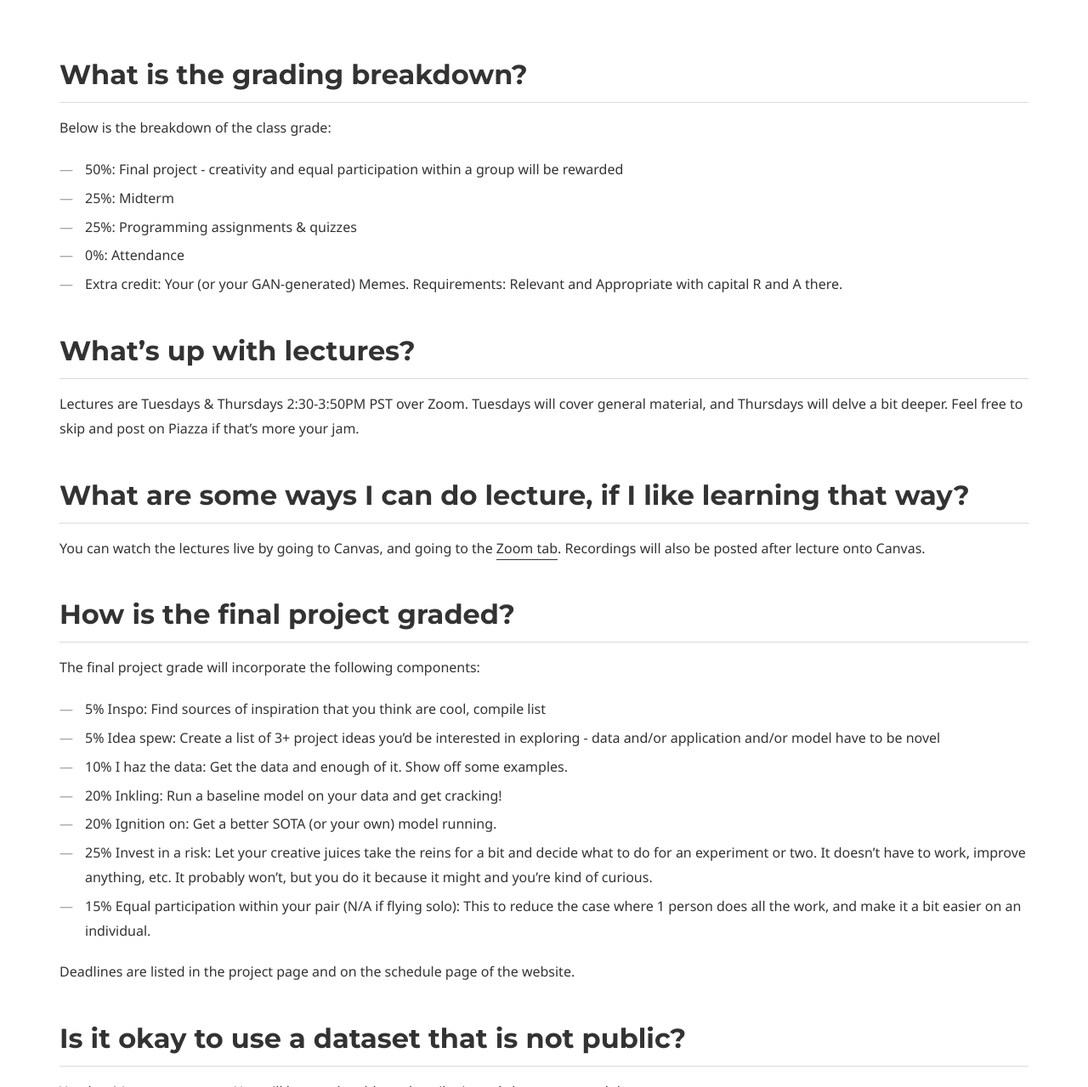
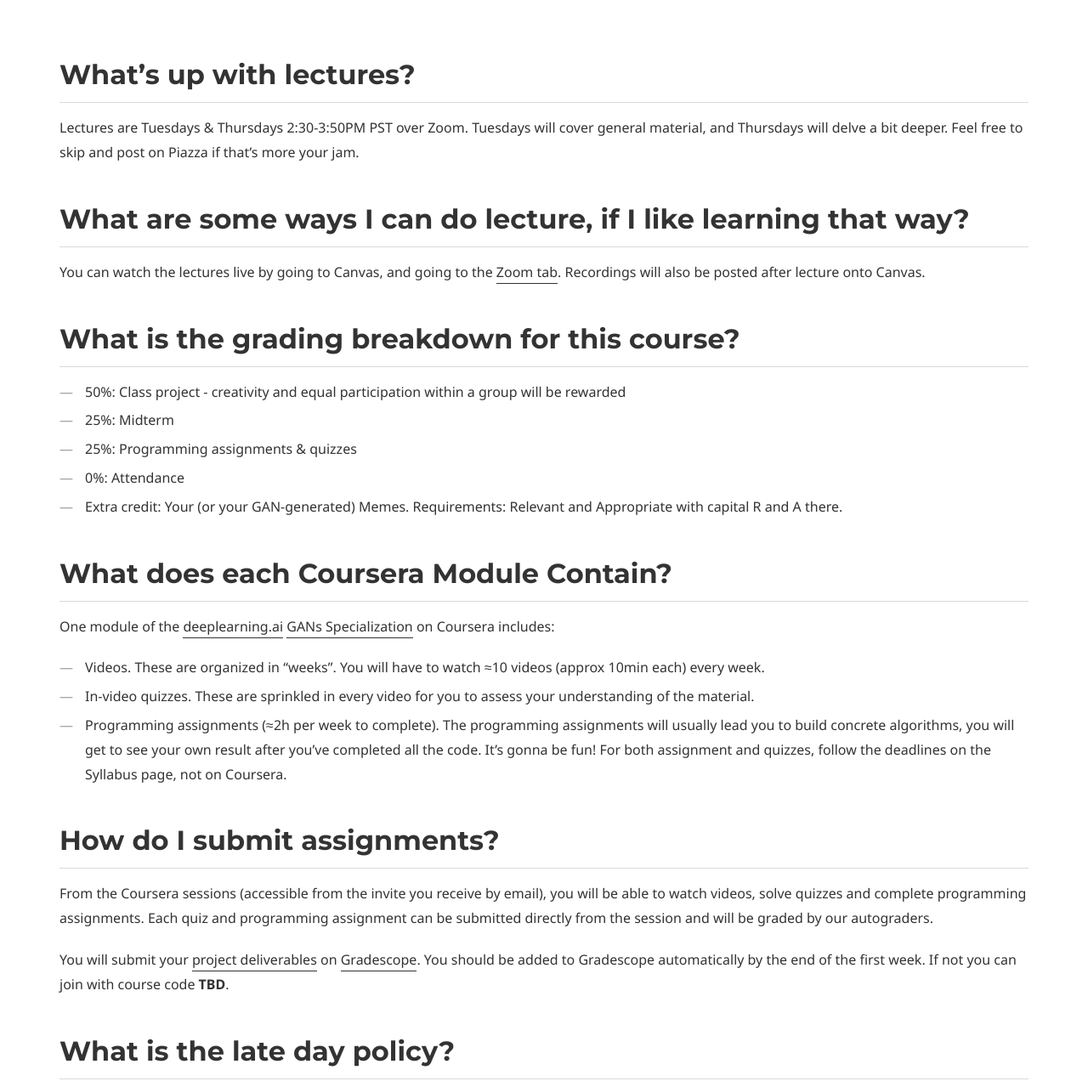
Before and after one commit to sharonzhou/CS236G, a Jekyll site: the page built from faq.md, in a window 1280 px wide and 1400 px high, scrolled down 1018 px, cut to the strip 121-1400 px from the top of the window. Shown: the whole strip at 85% size. Built offline with Jekyll 4.4.1, drawn with Linux system fonts in a browser that asks for light colours; some of the changed text lies outside the part shown.

Commit message:
Update faq.md

```diff
--- a/faq.md
+++ b/faq.md
@@ -14,31 +14,34 @@ micro_nav: false
 
 ---
 
-## What is the grading breakdown?
-Below is the breakdown of the class grade:
- * 50%: Final project - creativity and equal participation within a group will be rewarded
- * 25%: Midterm
- * 25%: Programming assignments & quizzes
- * 0%: Attendance
- * Extra credit: Your (or your GAN-generated) Memes. Requirements: Relevant and Appropriate with capital R and A there.
-
 ## What's up with lectures?
 Lectures are Tuesdays & Thursdays 2:30-3:50PM PST over Zoom. Tuesdays will cover general material, and Thursdays will delve a bit deeper. Feel free to skip and post on Piazza if that's more your jam.
 
 ## What are some ways I can do lecture, if I like learning that way?
 You can watch the lectures live by going to Canvas, and going to the <a href="https://canvas.stanford.edu/courses/117317/external_tools/5384">Zoom tab</a>. Recordings will also be posted after lecture onto Canvas.
 
-## How is the final project graded?
-The final project grade will incorporate the following components:
- * 5% Inspo: Find sources of inspiration that you think are cool, compile list
- * 5% Idea spew: Create a list of 3+ project ideas you'd be interested in exploring - data and/or application and/or model have to be novel
- * 10% I haz the data: Get the data and enough of it. Show off some examples.
- * 20% Inkling: Run a baseline model on your data and get cracking!
- * 20% Ignition on: Get a better SOTA (or your own) model running.
- * 25% Invest in a risk: Let your creative juices take the reins for a bit and decide what to do for an experiment or two. It doesn't have to work, improve anything, etc. It probably won't, but you do it because it might and you're kind of curious.
- * 15% Equal participation within your pair (N/A if flying solo): This to reduce the case where 1 person does all the work, and make it a bit easier on an individual.
+## What is the grading breakdown for this course?
 
-Deadlines are listed in the project page and on the schedule page of the website.
+* 50%: Class project - creativity and equal participation within a group will be rewarded
+* 25%: Midterm
+* 25%: Programming assignments & quizzes
+* 0%: Attendance
+* Extra credit: Your (or your GAN-generated) Memes. Requirements: Relevant and Appropriate with capital R and A there.
+
+## What does each Coursera Module Contain?
+One module of the [deeplearning.ai](https://www.deeplearning.ai/) [GANs Specialization](https://www.deeplearning.ai/generative-adversarial-networks-specialization/) on Coursera includes:
+
+ * Videos. These are organized in "weeks". You will have to watch ≈10 videos (approx 10min each) every week.
+ * In-video quizzes. These are sprinkled in every video for you to assess your understanding of the material.
+ * Programming assignments (≈2h per week to complete). The programming assignments will usually lead you to build concrete algorithms, you will get to see your own result after you've completed all the code. It's gonna be fun! For both assignment and quizzes, follow the deadlines on the Syllabus page, not on Coursera.
+
+## How do I submit assignments?
+From the Coursera sessions (accessible from the invite you receive by email), you will be able to watch videos, solve quizzes and complete programming assignments. Each quiz and programming assignment can be submitted directly from the session and will be graded by our autograders.
+
+You will submit your [project deliverables](/project/#project-deliverables) on [Gradescope](https://www.gradescope.com/courses/000). You should be added to Gradescope automatically by the end of the first week. If not you can join with course code **TBD**.
+
+## What is the late day policy?
+No late days. We won't grade them. You'll probably still do fine in the class.
 
 ## Is it okay to use a dataset that is not public?
 Yes, but it's not encourage. You will have to be able to describe it, and show generated data.
```
